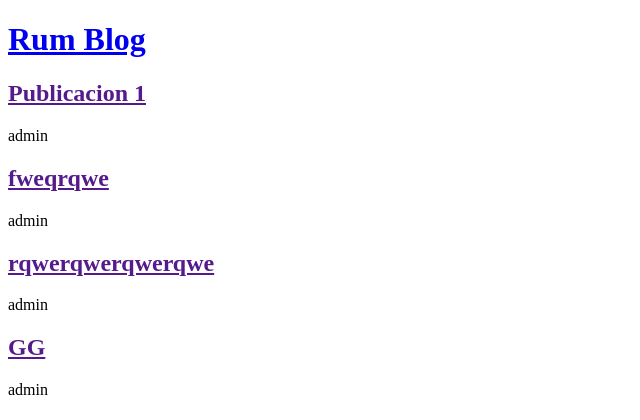
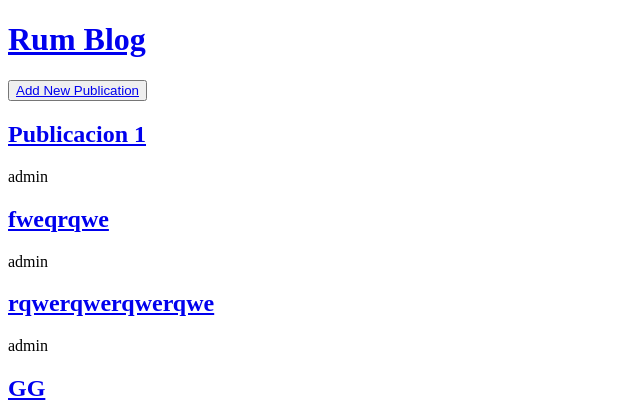
Before and after one commit to strideram/CRUD, a Django app: page / in a window 1280 px wide. Shown: the top 420 px of the page, without its empty margins (0-640 px from the left). Run offline with Django 5.2, Linux system fonts and the light colour scheme; data comes from the database, SQL or seed files in the repository; both versions use the stored data as it was after the commit.

Commit message:
create v2

```diff
--- a/blogs/models.py
+++ b/blogs/models.py
@@ -14,4 +14,4 @@ class Publication(models.Model):
         return self.title
 
     def get_absolute_url(self):
-        return reverse("publication_details", kwargs={"pk":self.pk})
+        return reverse("post_detail", kwargs={"pk":self.pk})
--- a/blogs/urls.py
+++ b/blogs/urls.py
@@ -1,7 +1,8 @@
 from django.urls import path
-from .views import BlogListView, BlogCreateView
+from .views import BlogListView, BlogCreateView, BlogDetailView
 
 urlpatterns = [
     path("", BlogListView.as_view(), name = "home"),
-    path("post/new/", BlogCreateView.as_view(), name = "post_new")
+    path("post/new/", BlogCreateView.as_view(), name = "post_new"),
+    path("post/<int:pk>/", BlogDetailView.as_view(), name = "post_detail"),
 ]
--- a/blogs/views.py
+++ b/blogs/views.py
@@ -1,6 +1,6 @@
 from django.shortcuts import render
 from .models import Publication
-from django.views.generic import ListView
+from django.views.generic import ListView, DetailView
 from django.views.generic.edit import CreateView
 
 # Create your views here.
@@ -13,3 +13,7 @@ class BlogCreateView(CreateView):
     model = Publication
     template_name = 'post_new.html'
     fields = ['title', 'body', 'author']
+
+class BlogDetailView(DetailView):
+    model = Publication
+    template_name = "post_detail.html"
--- a/templates/base.html
+++ b/templates/base.html
@@ -6,6 +6,7 @@
 <body>
     <header>
         <h1><a href="{% url 'home' %}">Rum Blog</a></h1>
+        <button><a href="{% url 'post_new' %}">Add New Publication</a></button>
     </header>
     <section>
         {% block content %}
--- a/templates/home.html
+++ b/templates/home.html
@@ -2,7 +2,7 @@
 
 {% block content %}
     {% for publication in publication_list %}
-        <h2><a href ="">{{ publication.title }}</a></h2>
+        <h2><a href ="{% url 'post_detail' publication.pk %}">{{ publication.title }}</a></h2>
         <p>{{ publication.author }}</p>
     {% endfor %}
 {% endblock content %}
--- /dev/null
+++ b/templates/post_detail.html
@@ -0,0 +1,6 @@
+{% extends "base.html" %}
+
+{% block content %}
+    <h2>{{ publication.title }}</h2>
+    <p>{{ publication.body }}</p>
+{% endblock content %}
```
Also changed, not shown: db.sqlite3.
